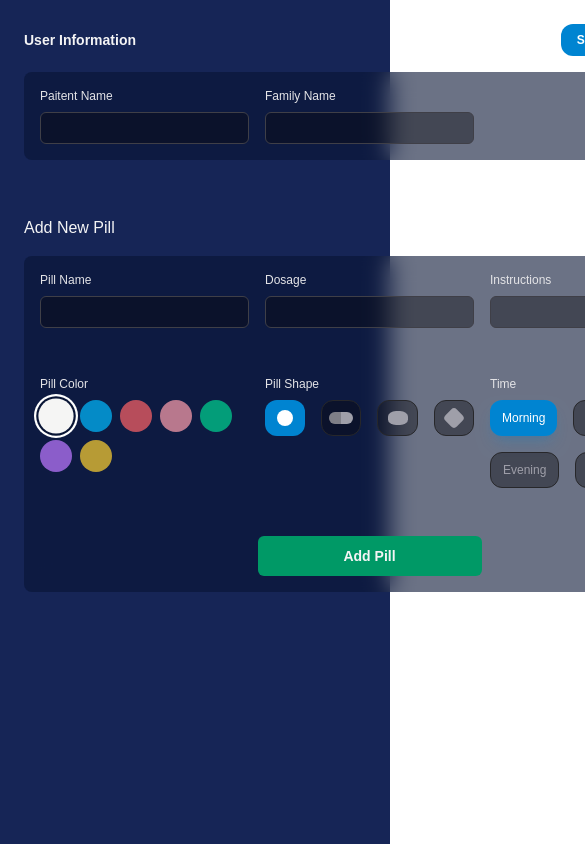
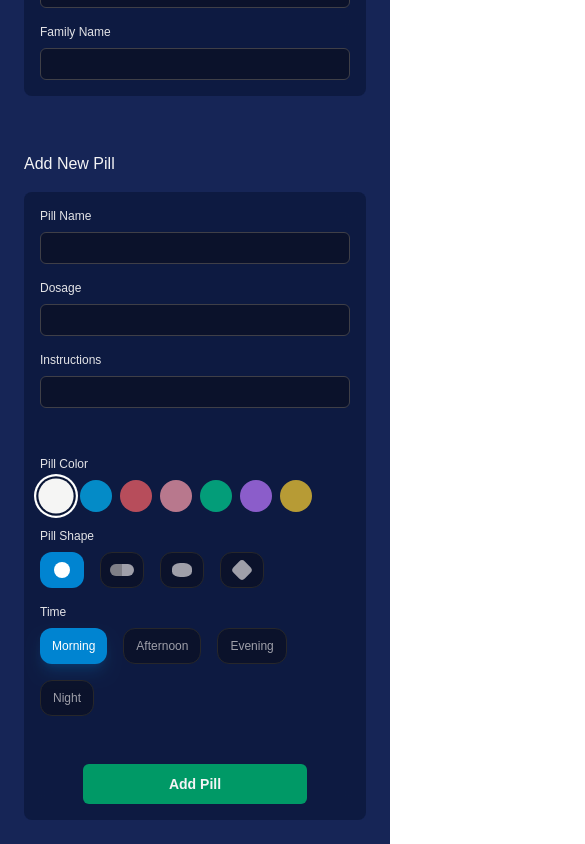
Before and after one commit to AdibJadidi/pillsnap, a Next.js app: page /dashboard in a window 390 px wide. Shown: the top 844 px of the page, 585 px wide, since content can reach past the window. Built offline with nearby package versions, Linux system fonts and the light colour scheme.

Commit message:
feat: make dashboard responsive

```diff
--- a/src/app/(admin)/dashboard/page.tsx
+++ b/src/app/(admin)/dashboard/page.tsx
@@ -4,11 +4,11 @@ import React from "react";
 
 const page = () => {
   return (
-    <main className="flex w-full h-screen bg-blue-950 ">
+    <main className="flex w-full h-screen bg-blue-950 flex-col-reverse md:flex-row overflow-auto ">
       <section className="flex-1">
         <AdminPanel />
       </section>
-      <section className="w-[500px] h-full bg-blue-900 flex justify-center items-center ">
+      <section className="flex-1 p-3 md:w-[500px] md:h-full bg-blue-900 flex justify-center items-center ">
         <PhonePreview />
       </section>
     </main>
--- a/src/features/pill/components/PillForm.tsx
+++ b/src/features/pill/components/PillForm.tsx
@@ -68,7 +68,7 @@ const PillForm = () => {
     >
       <h2 className="text-zinc-100">Add New Pill</h2>
       <div className="flex flex-col gap-12 bg-[#091535]/60 backdrop-blur-md rounded-lg p-4">
-        <div className="flex gap-4">
+        <div className="flex flex-col md:flex-row gap-4">
           <div className=" flex-1 flex flex-col gap-2 text-zinc-200">
             <label htmlFor="name" className="text-xs">
               Pill Name
@@ -77,7 +77,7 @@ const PillForm = () => {
               type="text"
               id="name"
               {...register("name")}
-              className="bg-zinc-950/40 border border-zinc-700 rounded-md max-w-sm h-8 focus:border-sky-500 active:border-sky-500 outline-none"
+              className="bg-zinc-950/40 border border-zinc-700 rounded-md md:max-w-sm h-8 focus:border-sky-500 active:border-sky-500 outline-none"
             />
           </div>
 
@@ -89,7 +89,7 @@ const PillForm = () => {
               type="text"
               id="dosage"
               {...register("dosage")}
-              className="bg-zinc-950/40 border border-zinc-700 rounded-md max-w-sm h-8 focus:border-sky-500 active:border-sky-500 outline-none"
+              className="bg-zinc-950/40 border border-zinc-700 rounded-md md:max-w-sm h-8 focus:border-sky-500 active:border-sky-500 outline-none"
             />
           </div>
           <div className="flex flex-1 flex-col gap-2 text-zinc-200">
@@ -100,11 +100,11 @@ const PillForm = () => {
               type="text"
               id="instructions"
               {...register("instructions")}
-              className="bg-zinc-950/40 border border-zinc-700 rounded-md max-w-sm h-8 focus:border-sky-500 active:border-sky-500 outline-none"
+              className="bg-zinc-950/40 border border-zinc-700 rounded-md md:max-w-sm h-8 focus:border-sky-500 active:border-sky-500 outline-none"
             />
           </div>
         </div>
-        <div className="grid grid-cols-3 gap-4">
+        <div className="grid grid-cols-1 md:grid-cols-3 gap-4">
           <div className="flex-1 flex flex-col space-y-2">
             <label className="text-xs text-zinc-200">Pill Color</label>
             <div className="flex flex-col space-y-2">
--- a/src/features/pill/components/UserForm.tsx
+++ b/src/features/pill/components/UserForm.tsx
@@ -30,7 +30,7 @@ const UserForm = () => {
         </button>
       </div>
 
-      <div className="grid grid-cols-3 gap-4 bg-[#091535]/60 backdrop-blur-md rounded-lg p-4">
+      <div className="grid grid-cols-1 md:grid-cols-3 gap-4 bg-[#091535]/60 backdrop-blur-md rounded-lg p-4">
         <div className=" flex-1 flex flex-col gap-2 text-zinc-200">
           <label htmlFor="name" className="text-xs">
             Paitent Name
@@ -38,7 +38,7 @@ const UserForm = () => {
           <input
             type="text"
             id="name"
-            className="bg-zinc-950/40 border border-zinc-700 rounded-md max-w-sm h-8 focus:border-sky-500 active:border-sky-500 outline-none"
+            className="bg-zinc-950/40 border border-zinc-700 rounded-md md:max-w-sm h-8 focus:border-sky-500 active:border-sky-500 outline-none"
             onChange={(e) => updatePaitentName(e.target.value)}
           />
         </div>
@@ -50,7 +50,7 @@ const UserForm = () => {
           <input
             type="text"
             id="family"
-            className="bg-zinc-950/40 border border-zinc-700 rounded-md max-w-sm h-8 focus:border-sky-500 active:border-sky-500 outline-none"
+            className="bg-zinc-950/40 border border-zinc-700 rounded-md md:max-w-sm h-8 focus:border-sky-500 active:border-sky-500 outline-none"
             onChange={(e) => updateFamilyName(e.target.value)}
           />
         </div>
```
